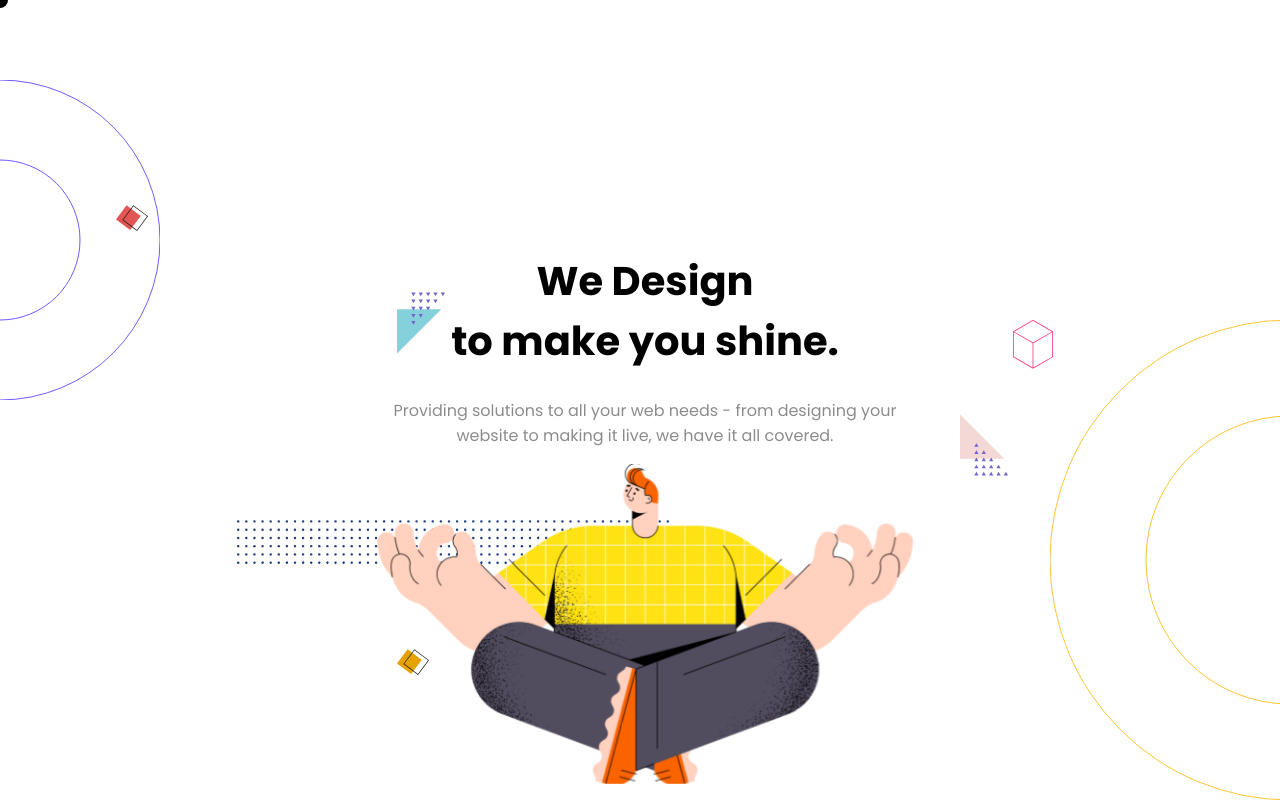
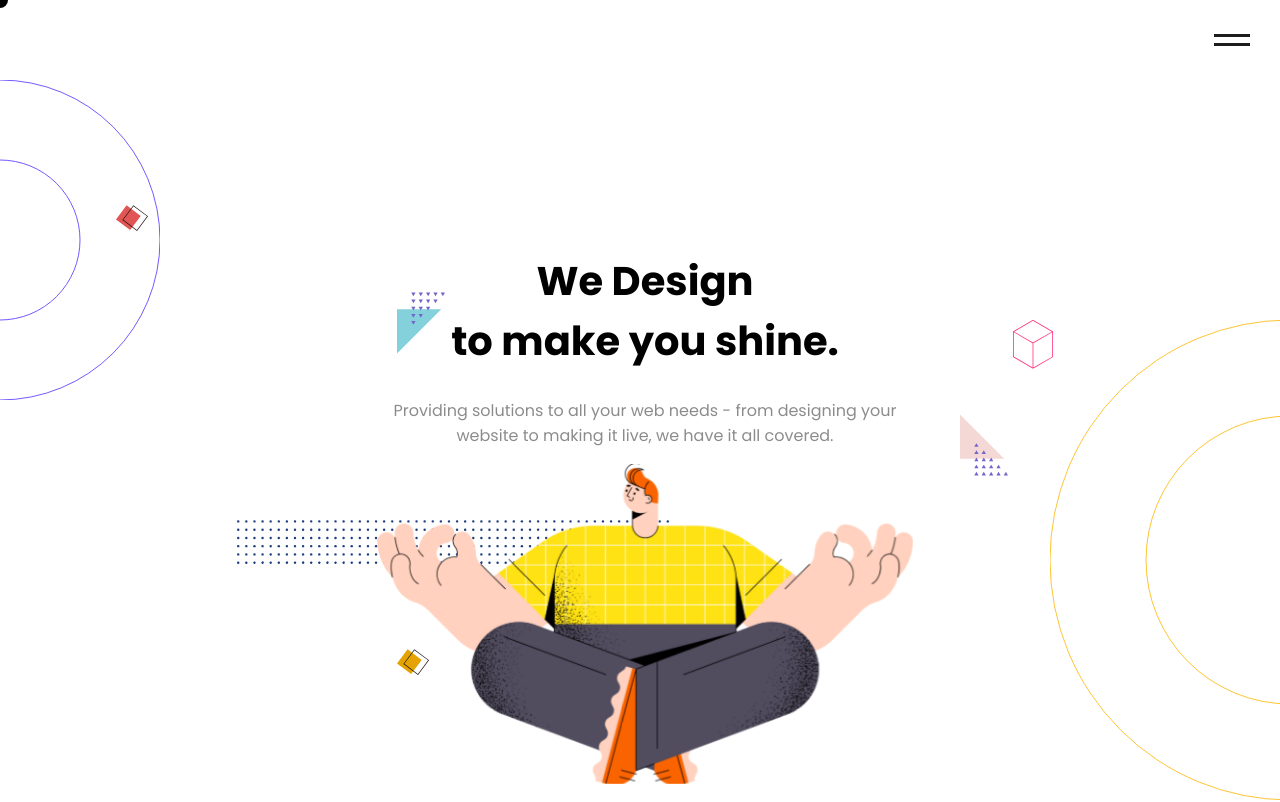
Before and after one commit to lostfoil/website, a React (Create React App) app: page / in a window 1280 px wide. Shown: the top 802 px of the page. Built offline with nearby package versions, Linux system fonts and the light colour scheme.

Commit message:
boiler plate nav

```diff
--- a/src/App.tsx
+++ b/src/App.tsx
@@ -1,15 +1,27 @@
-import React, { FC } from 'react';
+import React, { FC, useEffect, useRef } from 'react';
 import { useSpring } from 'react-spring';
 import styles from './App.module.css';
 
 import Home from './views/home/home';
 import Cursor from './components/cursor/cursor';
+import Nav from './components/nav/Nav';
 
 const App: FC = () => {
+  const appRef = useRef(document.createElement('div'));
   const [props, set] = useSpring(() => ({ xy: [0, 0] }));
+  const [sizeProps, setSize] = useSpring(() => ({
+    height: '1rem',
+    width: '1rem',
+    marginTop: '-0.5rem',
+    marginLeft: '-0.5rem',
+  }));
+  useEffect(() => {
+    appRef.current.onmousemove = ({ clientX: x, clientY: y }) => set({ xy: [x, y] });
+  }, [set]);
   return (
-    <div className={styles.App} onMouseMove={({ clientX: x, clientY: y }) => set({ xy: [x, y] })}>
-      <Cursor props={props} />
+    <div id="app" className={styles.App} ref={appRef}>
+      <Nav setCursor={set} setSize={setSize} />
+      <Cursor props={Object.assign(props, sizeProps)} />
       <Home />
     </div>
   );
--- a/src/components/cursor/cursor.module.css
+++ b/src/components/cursor/cursor.module.css
@@ -1,12 +1,12 @@
 .cursor {
-  width: 1rem;
-  height: 1rem;
+  /* width: 1rem;
+  height: 1rem; */
   border-radius: 50%;
   /* background-color: black; */
   backdrop-filter: invert(100%);
   pointer-events: none;
   position: fixed;
-  z-index: 10;
-  margin-left: -0.5rem;
-  margin-top: -0.5rem;
+  z-index: 30;
+  /* margin-left: -0.5rem;
+  margin-top: -0.5rem; */
 }
--- a/src/components/nav/Nav.tsx
+++ b/src/components/nav/Nav.tsx
@@ -1,7 +1,86 @@
-import React, { FC } from 'react';
+/* eslint-disable @typescript-eslint/ban-ts-comment */
+/* eslint-disable @typescript-eslint/no-non-null-assertion */
+/* eslint-disable jsx-a11y/label-has-associated-control */
+import React, { FC, useRef } from 'react';
+import { SpringStartFn } from 'react-spring';
 import styles from './nav.module.css';
 
-const Nav: FC = () => {
-  return <nav className={styles.nav_parent} />;
+interface NavProps {
+  setCursor: SpringStartFn<{
+    xy: number[];
+  }>;
+  setSize: SpringStartFn<{
+    height: string;
+    width: string;
+    marginTop: string;
+    marginLeft: string;
+  }>;
+}
+
+const Nav: FC<NavProps> = ({ setCursor, setSize }) => {
+  const burgerRef = useRef(null);
+  const labelRef = useRef(document.createElement('label'));
+  const labelCloseRef = useRef(document.createElement('label'));
+
+  const changeCursor = (currentRef: React.MutableRefObject<HTMLLabelElement>) => {
+    const width = currentRef.current.clientWidth;
+    const height = currentRef.current.clientHeight;
+    const app = document.getElementById('app') as HTMLElement;
+    app.onmousemove = () => {};
+    setCursor({
+      xy: [
+        currentRef.current.getBoundingClientRect().x + width / 2,
+        currentRef.current.getBoundingClientRect().y + height / 2,
+      ],
+    });
+    // @ts-ignore
+    const bodyCSS = parseFloat(getComputedStyle(document.querySelector('body')!)['font-size']);
+    setSize({
+      height: `${width / bodyCSS}rem`,
+      width: `${height / bodyCSS}rem`,
+      marginTop: `${-height / 2 / bodyCSS}rem`,
+      marginLeft: `${-width / 2 / bodyCSS}rem`,
+    });
+  };
+
+  const revertCursor = () => {
+    const app = document.getElementById('app') as HTMLElement;
+
+    setSize({ height: '1rem', width: '1rem', marginTop: '-0.5rem', marginLeft: '-0.5rem' });
+    app.onmousemove = ({ clientX: x, clientY: y }) => setCursor({ xy: [x, y] });
+  };
+
+  return (
+    <nav className={styles.nav_parent}>
+      <div className={styles.nav_left}>
+        <input type="checkbox" value="false" className={styles.burger} id="burger-but" ref={burgerRef} />
+        <label
+          htmlFor="burger-but"
+          ref={labelRef}
+          className={styles.burger_hr_container}
+          onMouseEnter={() => changeCursor(labelRef)}
+          onMouseLeave={revertCursor}
+        >
+          <hr className={styles.burger_hr_top} />
+          {/* <hr className={styles.burger_hr_middle} /> */}
+          <hr className={styles.burger_hr_bottom} />
+        </label>
+        <div className={styles.nav_page}>
+          <label
+            htmlFor="burger-but"
+            ref={labelCloseRef}
+            onMouseEnter={() => changeCursor(labelCloseRef)}
+            onMouseLeave={revertCursor}
+            className={styles.burger_page_hr_container}
+          >
+            <span className={styles.inside_span}>
+              <hr className={styles.burger_page_hr_top} />
+              <hr className={styles.burger_page_hr_bottom} />
+            </span>
+          </label>
+        </div>
+      </div>
+    </nav>
+  );
 };
 export default Nav;
--- a/src/components/nav/nav.module.css
+++ b/src/components/nav/nav.module.css
@@ -0,0 +1,104 @@
+.nav_parent {
+  display: flex;
+  flex-direction: row;
+  justify-content: flex-end;
+  align-content: center;
+  align-items: center;
+  width: 100%;
+  height: 5rem;
+  position: fixed;
+  top: 0px;
+  left: 0px;
+  padding-left: 1rem;
+  padding-right: 1rem;
+  box-sizing: border-box;
+  z-index: 20;
+}
+.burger {
+  display: none;
+}
+.burger_hr_container,
+.burger_page_hr_container {
+  position: relative;
+  display: flex;
+  flex-direction: column;
+  justify-content: space-between;
+  align-content: center;
+  align-items: center;
+  height: 4rem;
+  width: 4rem;
+  padding-top: 1.6rem;
+  padding-bottom: 1.6rem;
+  box-sizing: border-box;
+  /* border: 1px solid black; */
+  border-radius: 50%;
+  cursor: pointer;
+}
+.burger_page_hr_container {
+  position: absolute;
+  top: 2%;
+  right: 0%;
+  /* z-index: 11; */
+}
+.inside_span {
+  margin-top: 0.35rem;
+}
+.burger:checked ~ .nav_page {
+  right: 0px;
+}
+.burger_hr_top,
+.burger_hr_middle,
+.burger_hr_bottom,
+.burger_page_hr_top,
+.burger_page_hr_bottom {
+  margin: 0px;
+  width: 2.3rem;
+  height: 0.2rem;
+  border: none;
+  background-color: #1d1d1d;
+}
+.burger_hr_top {
+  width: 2.3rem;
+}
+.burger_hr_middle {
+  width: 2rem;
+}
+.burger_page_hr_top,
+.burger_page_hr_bottom {
+  background-color: white;
+  width: 2.5rem;
+}
+.burger_page_hr_top {
+  transform: rotate(45deg);
+  transform-origin: center center;
+}
+.burger_page_hr_bottom {
+  transform: rotate(315deg) translateX(0.15rem) translateY(-0.2rem);
+  transform-origin: center center;
+}
+
+.nav_page {
+  width: 100%;
+  top: 0px;
+  right: -100%;
+  height: 100vh;
+  position: fixed;
+  background: black;
+  transition: all 0.3s;
+}
+@keyframes animate {
+  0% {
+    top: -2%;
+  }
+  100% {
+    top: 0px;
+  }
+}
+@keyframes animate_fixed {
+  0% {
+    top: -20%;
+  }
+  100% {
+    top: 0px;
+  }
+}
```
Also changed, not shown: src/components/cursor/cursor.tsx (+9 -1 lines).
